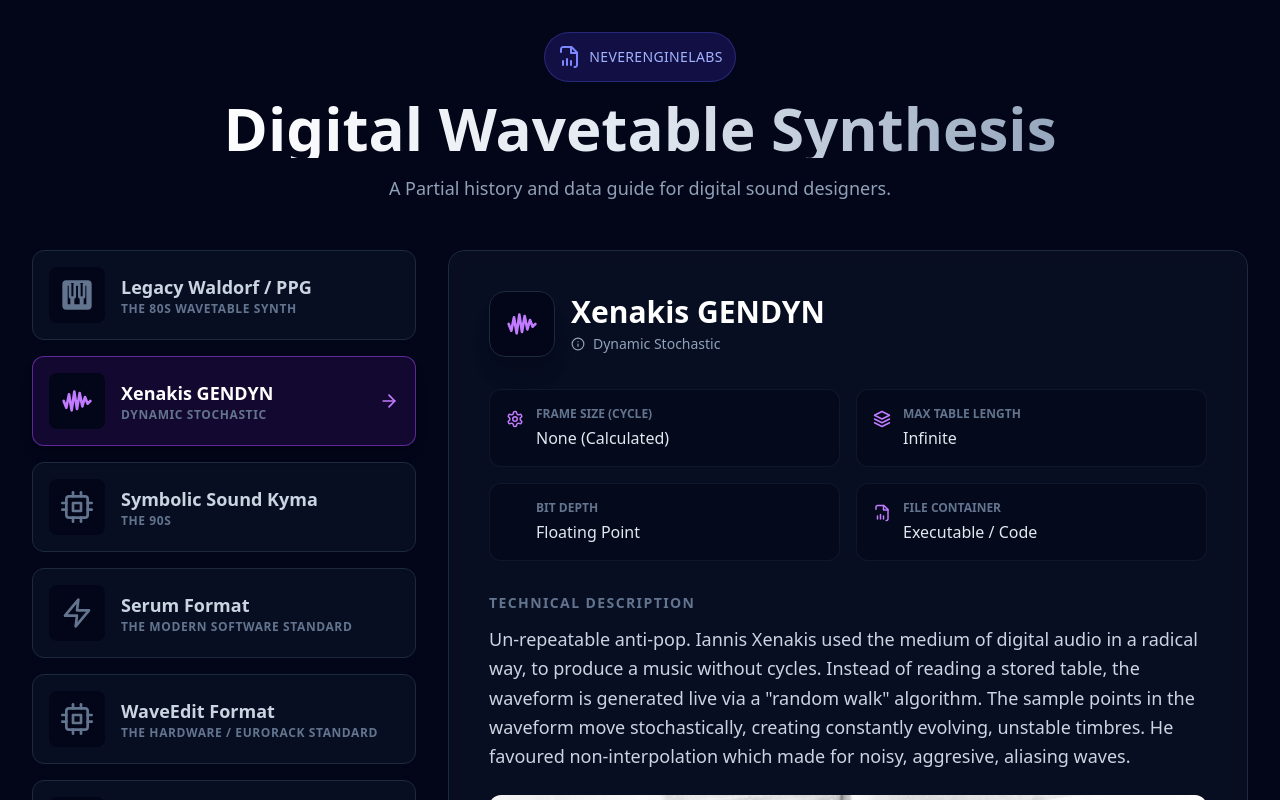
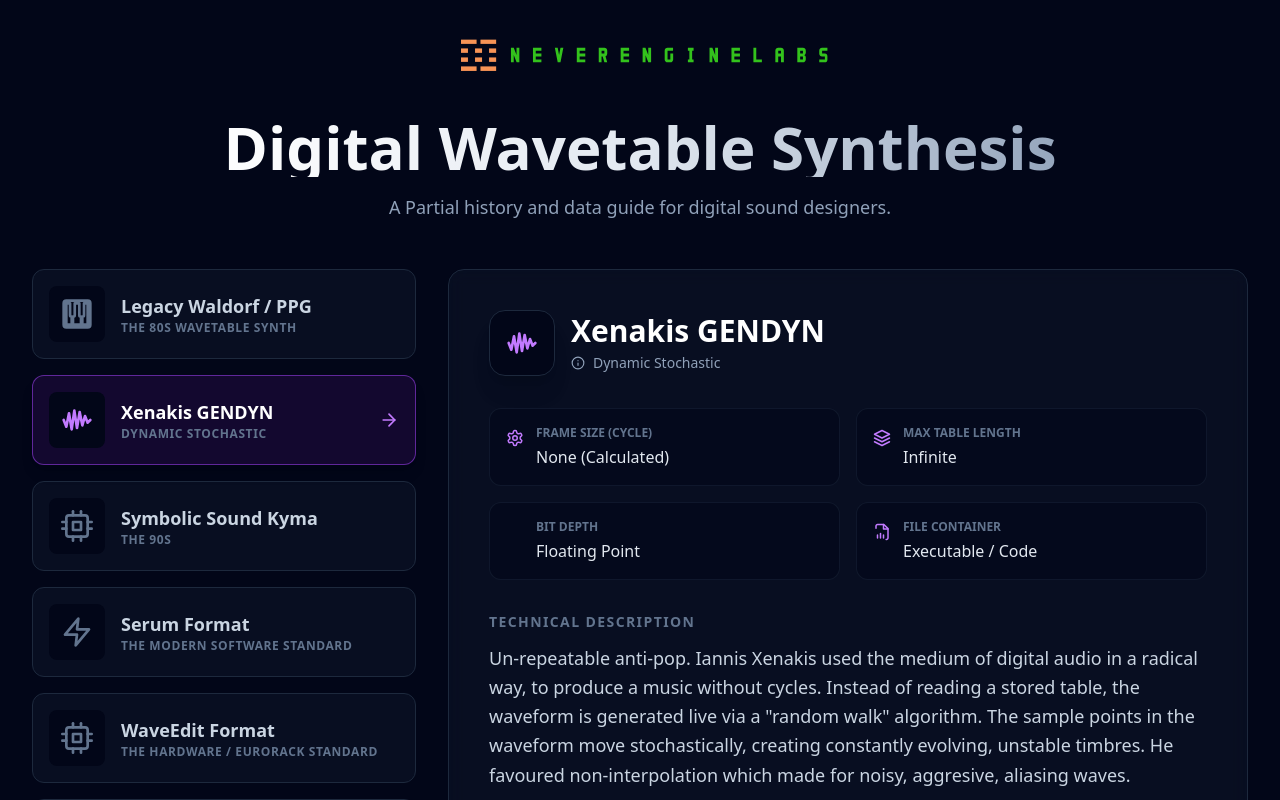
Before and after one commit to cristianvogel/nel-about-wavetables, a SvelteKit app: page / in a window 1280 px wide. Shown: the top 800 px of the page. Built offline with nearby package versions, Linux system fonts and the light colour scheme.

Commit message:
add: Branding

```diff
--- a/src/routes/+page.svelte
+++ b/src/routes/+page.svelte
@@ -277,12 +277,9 @@
 	<!-- Header -->
 	<header class="mb-12 text-center max-w-4xl mx-auto">
 		<div
-			class="inline-flex items-center justify-center p-3 bg-indigo-600/20 rounded-full mb-4 border border-indigo-500/30"
+			class="inline-flex items-center justify-center p-3 h-10"
 		>
-			{@render icon('FileAudio', 24, 'text-indigo-400 mr-2')}
-			<span class="text-indigo-300 font-medium tracking-wide uppercase text-sm"
-			>NeverEngineLabs</span
-			>
+			<img src="nel_logo_text_nobg.svg" alt="NeverEngineLabs logo"/>
 		</div>
 		<h1
 			class="text-4xl md:text-6xl font-bold mb-4 bg-gradient-to-r from-white via-slate-200 to-slate-400 bg-clip-text text-transparent"
```
Also changed, not shown: static/nel_logo_text_nobg.svg (added).
